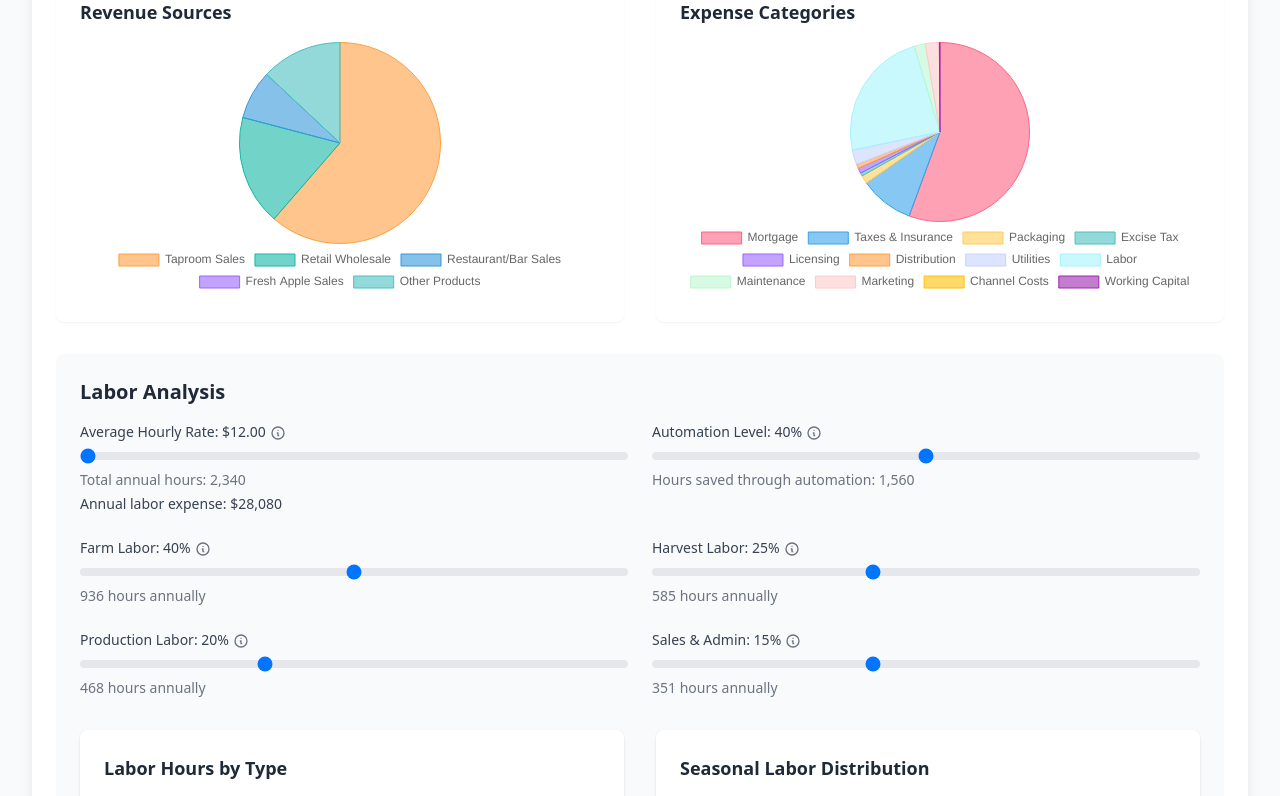
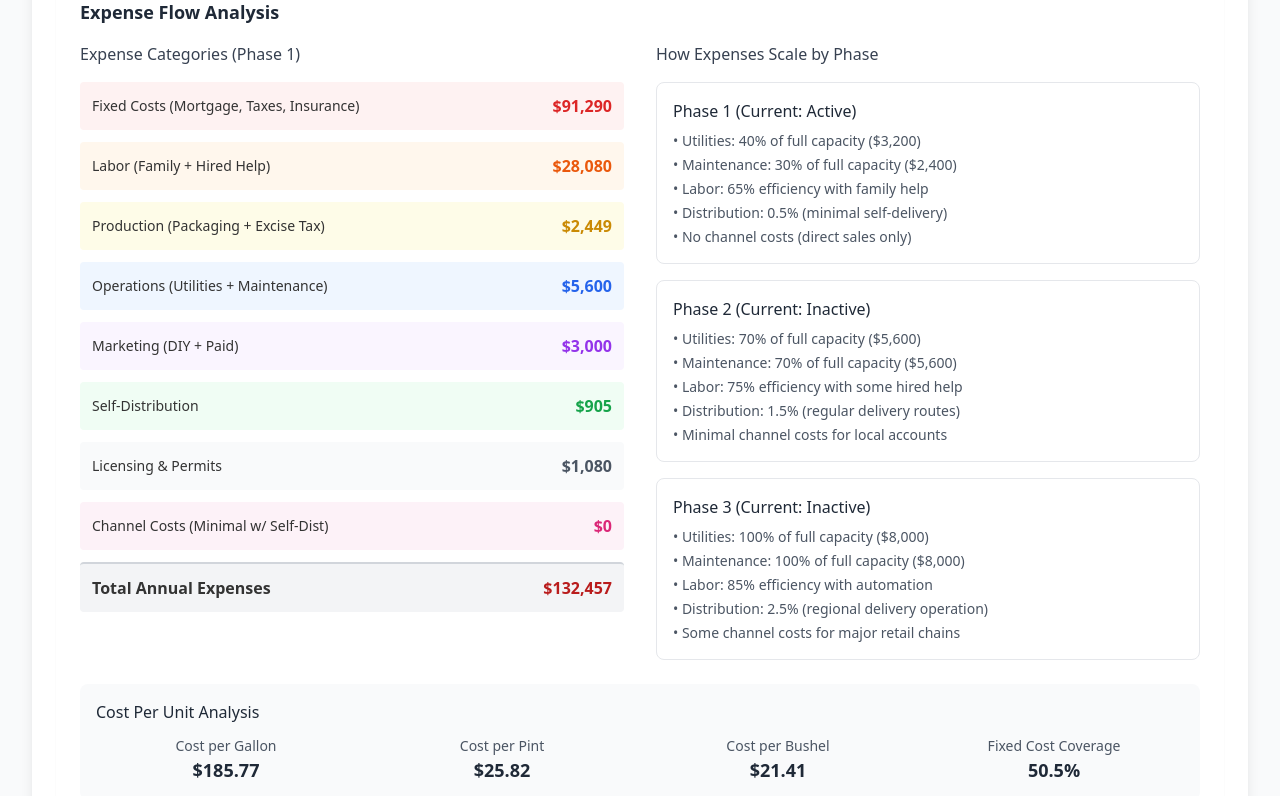
Before and after one commit to Babylon77/root-logic-cidery, a Next.js app: page /business-plan in a window 1280 px wide. Shown: the part 6940-7736 px from the top of the page. Built offline with nearby package versions, Linux system fonts and the light colour scheme.

Commit message:
Remove redundant charts and add detailed expense flow analysis - shows how expenses scale by phase with clear cost breakdowns and per-unit metrics

```diff
--- a/src/components/BusinessCalculator.tsx
+++ b/src/components/BusinessCalculator.tsx
@@ -1372,44 +1372,137 @@ export default function BusinessCalculator({ onResultsChange }: BusinessCalculat
         </div>
       </div>
 
-      {/* Charts and Analysis */}
-      <div className="grid grid-cols-1 lg:grid-cols-2 gap-8 mb-8">
-        <div className="bg-white p-6 rounded-lg shadow-sm">
-          <h3 className="text-lg font-bold text-gray-800 mb-4">Revenue Sources</h3>
-          <div className="h-64">
-            <Pie
-              data={revenueData}
-              options={{
-                responsive: true,
-                maintainAspectRatio: false,
-                plugins: {
-                  legend: {
-                    position: 'bottom',
-                  }
-                }
-              }}
-            />
-          </div>
-        </div>
-
-        <div className="bg-white p-6 rounded-lg shadow-sm">
-          <h3 className="text-lg font-bold text-gray-800 mb-4">Expense Categories</h3>
-          <div className="h-64">
-            <Pie
-              data={expensesData}
-              options={{
-                responsive: true,
-                maintainAspectRatio: false,
-                plugins: {
-                  legend: {
-                    position: 'bottom'
-                  }
-                }
-              }}
-            />
-          </div>
-        </div>
-      </div>
+              {/* Detailed Expense Flow Analysis */}
+        <div className="bg-white p-6 rounded-lg shadow-sm mb-8">
+          <h3 className="text-lg font-bold text-gray-800 mb-4">Expense Flow Analysis</h3>
+
+          <div className="grid grid-cols-1 lg:grid-cols-2 gap-8">
+            {/* Expense Waterfall */}
+            <div>
+              <h4 className="font-medium text-gray-700 mb-4">Expense Categories (Phase {sliders.implementationPhase})</h4>
+              <div className="space-y-3">
+                <div className="flex justify-between items-center p-3 bg-red-50 rounded">
+                  <span className="text-sm font-medium">Fixed Costs (Mortgage, Taxes, Insurance)</span>
+                  <span className="font-bold text-red-600">${results.annualFixedCosts.toLocaleString()}</span>
+                </div>
+                <div className="flex justify-between items-center p-3 bg-orange-50 rounded">
+                  <span className="text-sm font-medium">Labor (Family + Hired Help)</span>
+                  <span className="font-bold text-orange-600">${results.laborExpenses.toLocaleString()}</span>
+                </div>
+                <div className="flex justify-between items-center p-3 bg-yellow-50 rounded">
+                  <span className="text-sm font-medium">Production (Packaging + Excise Tax)</span>
+                  <span className="font-bold text-yellow-600">${Math.round(results.packagingCosts + results.exciseTax).toLocaleString()}</span>
+                </div>
+                <div className="flex justify-between items-center p-3 bg-blue-50 rounded">
+                  <span className="text-sm font-medium">Operations (Utilities + Maintenance)</span>
+                  <span className="font-bold text-blue-600">
+                    ${Math.round(
+                      (sliders.implementationPhase === 1 ? sliders.utilityExpenses * 0.4 :
+                       sliders.implementationPhase === 2 ? sliders.utilityExpenses * 0.7 :
+                       sliders.utilityExpenses) +
+                      (sliders.implementationPhase === 1 ? sliders.maintenanceExpenses * 0.3 :
+                       sliders.implementationPhase === 2 ? sliders.maintenanceExpenses * 0.7 :
+                       sliders.maintenanceExpenses)
+                    ).toLocaleString()}
+                  </span>
+                </div>
+                <div className="flex justify-between items-center p-3 bg-purple-50 rounded">
+                  <span className="text-sm font-medium">Marketing (DIY + Paid)</span>
+                  <span className="font-bold text-purple-600">${results.marketingExpenses.toLocaleString()}</span>
+                </div>
+                <div className="flex justify-between items-center p-3 bg-green-50 rounded">
+                  <span className="text-sm font-medium">Self-Distribution</span>
+                  <span className="font-bold text-green-600">${results.distributionCosts.toLocaleString()}</span>
+                </div>
+                <div className="flex justify-between items-center p-3 bg-gray-50 rounded">
+                  <span className="text-sm font-medium">Licensing & Permits</span>
+                  <span className="font-bold text-gray-600">${results.licensingCosts.toLocaleString()}</span>
+                </div>
+                <div className="flex justify-between items-center p-3 bg-pink-50 rounded">
+                  <span className="text-sm font-medium">Channel Costs (Minimal w/ Self-Dist)</span>
+                  <span className="font-bold text-pink-600">
+                    ${Math.round(
+                      (sliders.implementationPhase >= 3 ? sliders.slottingFeesPerSKU * sliders.numberOfSKUs * sliders.numberOfRetailers * 0.3 : 0) +
+                      (sliders.implementationPhase >= 3 ? results.wholesaleRevenue * (sliders.promotionalAllowancePercent * 0.2) / 100 : 0)
+                    ).toLocaleString()}
+                  </span>
+                </div>
+                <div className="border-t-2 border-gray-300 pt-3 flex justify-between items-center p-3 bg-gray-100 rounded font-bold">
+                  <span>Total Annual Expenses</span>
+                  <span className="text-red-700">${results.annualExpenses.toLocaleString()}</span>
+                </div>
+              </div>
+            </div>
+
+            {/* Phase Scaling Explanation */}
+            <div>
+              <h4 className="font-medium text-gray-700 mb-4">How Expenses Scale by Phase</h4>
+              <div className="space-y-4">
+                <div className="border border-gray-200 rounded-lg p-4">
+                  <h5 className="font-medium text-gray-800 mb-2">Phase 1 (Current: {sliders.implementationPhase === 1 ? 'Active' : 'Inactive'})</h5>
+                  <ul className="text-sm text-gray-600 space-y-1">
+                    <li>• Utilities: 40% of full capacity (${Math.round(sliders.utilityExpenses * 0.4).toLocaleString()})</li>
+                    <li>• Maintenance: 30% of full capacity (${Math.round(sliders.maintenanceExpenses * 0.3).toLocaleString()})</li>
+                    <li>• Labor: 65% efficiency with family help</li>
+                    <li>• Distribution: 0.5% (minimal self-delivery)</li>
+                    <li>• No channel costs (direct sales only)</li>
+                  </ul>
+                </div>
+
+                <div className="border border-gray-200 rounded-lg p-4">
+                  <h5 className="font-medium text-gray-800 mb-2">Phase 2 (Current: {sliders.implementationPhase === 2 ? 'Active' : 'Inactive'})</h5>
+                  <ul className="text-sm text-gray-600 space-y-1">
+                    <li>• Utilities: 70% of full capacity (${Math.round(sliders.utilityExpenses * 0.7).toLocaleString()})</li>
+                    <li>• Maintenance: 70% of full capacity (${Math.round(sliders.maintenanceExpenses * 0.7).toLocaleString()})</li>
+                    <li>• Labor: 75% efficiency with some hired help</li>
+                    <li>• Distribution: 1.5% (regular delivery routes)</li>
+                    <li>• Minimal channel costs for local accounts</li>
+                  </ul>
+                </div>
+
+                <div className="border border-gray-200 rounded-lg p-4">
+                  <h5 className="font-medium text-gray-800 mb-2">Phase 3 (Current: {sliders.implementationPhase === 3 ? 'Active' : 'Inactive'})</h5>
+                  <ul className="text-sm text-gray-600 space-y-1">
+                    <li>• Utilities: 100% of full capacity (${sliders.utilityExpenses.toLocaleString()})</li>
+                    <li>• Maintenance: 100% of full capacity (${sliders.maintenanceExpenses.toLocaleString()})</li>
+                    <li>• Labor: 85% efficiency with automation</li>
+                    <li>• Distribution: 2.5% (regional delivery operation)</li>
+                    <li>• Some channel costs for major retail chains</li>
+                  </ul>
+                </div>
+              </div>
+            </div>
+          </div>
+
+          {/* Cost Per Unit Analysis */}
+          <div className="mt-6 bg-gray-50 p-4 rounded-lg">
+            <h4 className="font-medium text-gray-800 mb-3">Cost Per Unit Analysis</h4>
+            <div className="grid grid-cols-1 md:grid-cols-4 gap-4">
+              <div className="text-center">
+                <p className="text-sm text-gray-600">Cost per Gallon</p>
+                <p className="text-lg font-bold text-gray-800">
+                  ${(results.annualExpenses / Math.max(results.ciderGallons, 1)).toFixed(2)}
+                </p>
+              </div>
+              <div className="text-center">
+                <p className="text-sm text-gray-600">Cost per Pint</p>
+                <p className="text-lg font-bold text-gray-800">${results.costPerPint.toFixed(2)}</p>
+              </div>
+              <div className="text-center">
+                <p className="text-sm text-gray-600">Cost per Bushel</p>
+                <p className="text-lg font-bold text-gray-800">
+                  ${(results.annualExpenses / Math.max(results.totalBushels * (sliders.productionEfficiency/100), 1)).toFixed(2)}
+                </p>
+              </div>
+              <div className="text-center">
+                <p className="text-sm text-gray-600">Fixed Cost Coverage</p>
+                <p className="text-lg font-bold text-gray-800">
+                  {((results.annualFixedCosts / results.annualRevenue) * 100).toFixed(1)}%
+                </p>
+              </div>
+            </div>
+          </div>
+        </div>
 
       {/* Detailed Analysis Sections */}
 
@@ -2951,45 +3044,9 @@ export default function BusinessCalculator({ onResultsChange }: BusinessCalculat
         </div>
       </div>
 
-      {/* Charts and Graphs */}
+      {/* Key Performance Charts */}
       <div className="mt-8 grid grid-cols-1 md:grid-cols-2 gap-8">
         <div className="bg-white p-6 rounded-lg shadow">
-          <h3 className="text-lg font-bold text-gray-800 mb-4">Revenue Breakdown</h3>
-          <div className="h-64">
-            <Pie
-              data={revenueData}
-              options={{
-                responsive: true,
-                maintainAspectRatio: false,
-                plugins: {
-                  legend: {
-                    position: 'bottom',
-                  }
-                }
-              }}
-            />
-          </div>
-        </div>
-
-        <div className="bg-white p-6 rounded-lg shadow">
-          <h3 className="text-lg font-bold text-gray-800 mb-4">Expenses Breakdown</h3>
-          <div className="h-64">
-            <Pie
-              data={expensesData}
-              options={{
-                responsive: true,
-                maintainAspectRatio: false,
-                plugins: {
-                  legend: {
-                    position: 'bottom'
-                  }
-                }
-              }}
-            />
-          </div>
-        </div>
-
-        <div className="bg-white p-6 rounded-lg shadow md:col-span-2">
           <h3 className="text-lg font-bold text-gray-800 mb-4">Profit Sensitivity to Apple Yield</h3>
           <div className="h-64">
             <Bar
@@ -3029,6 +3086,43 @@ export default function BusinessCalculator({ onResultsChange }: BusinessCalculat
                 }
               }}
             />
+          </div>
+        </div>
+
+        <div className="bg-white p-6 rounded-lg shadow">
+          <h3 className="text-lg font-bold text-gray-800 mb-4">Revenue vs Expense Comparison</h3>
+          <div className="h-64 flex items-center justify-center">
+            <div className="grid grid-cols-2 gap-8 w-full max-w-md">
+              <div className="text-center">
+                <div className="w-24 h-24 mx-auto bg-green-100 rounded-full flex items-center justify-center mb-2">
+                  <span className="text-2xl font-bold text-green-600">
+                    ${Math.round(results.annualRevenue / 1000)}k
+                  </span>
+                </div>
+                <p className="text-sm font-medium text-gray-700">Revenue</p>
+                <p className="text-xs text-gray-500">Annual Income</p>
+              </div>
+              <div className="text-center">
+                <div className="w-24 h-24 mx-auto bg-red-100 rounded-full flex items-center justify-center mb-2">
+                  <span className="text-2xl font-bold text-red-600">
+                    ${Math.round(results.annualExpenses / 1000)}k
+                  </span>
+                </div>
+                <p className="text-sm font-medium text-gray-700">Expenses</p>
+                <p className="text-xs text-gray-500">Annual Costs</p>
+              </div>
+            </div>
+          </div>
+          <div className="mt-4 text-center">
+            <p className="text-lg font-bold">
+              Net Profit:
+              <span className={`ml-2 ${results.annualProfit >= 0 ? 'text-green-600' : 'text-red-600'}`}>
+                ${results.annualProfit.toLocaleString()}
+              </span>
+            </p>
+            <p className="text-sm text-gray-500">
+              {((results.annualProfit / results.annualRevenue) * 100).toFixed(1)}% profit margin
+            </p>
           </div>
         </div>
       </div>
```
